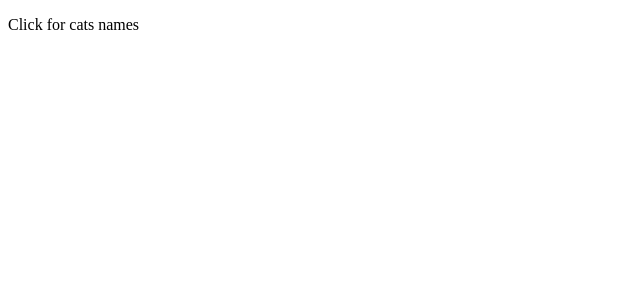
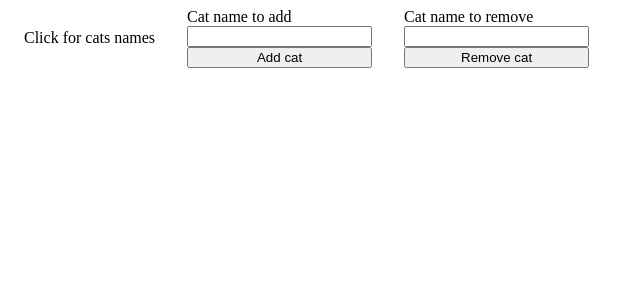
Before and after one commit to da-the-dev/angular-express, an Angular app: page / in a window 1280 px wide. Shown: the top 300 px of the page, without its empty margins (0-644 px from the left). Built offline with nearby package versions, Linux system fonts and the light colour scheme.

Commit message:
Added forms and fixed API

```diff
--- a/src/app/app.component.html
+++ b/src/app/app.component.html
@@ -1,7 +1,26 @@
-<p (click)="submit()">Click for cats names</p>
+<div class="control-container">
+  <div class="control-element">
+    <p (click)="submit()">Click for cats names</p>
+    <div *ngIf="cats.length > 0">
+      <ul *ngFor="let cat of cats">
+        <li>{{cat.name}}</li>
+      </ul>
+    </div>
+  </div>
 
-<div *ngIf="cats.length > 0">
-  <ul *ngFor="let cat of cats">
-    <li>{{cat.name}}</li>
-  </ul>
+  <div class="control-element">
+    <form class="form" (submit)="addCat(addCatName)">
+      <label for="catAdd">Cat name to add</label>
+      <input [(ngModel)]="addCatName" name="catAdd" type="text">
+      <button>Add cat</button>
+    </form>
+  </div>
+
+  <div class="control-element">
+    <form class="form" (submit)="killCat(killCatName)">
+      <label for="catKill">Cat name to remove</label>
+      <input [(ngModel)]="killCatName" name="catKill" type="text">
+      <button>Remove cat</button>
+    </form>
+  </div>
 </div>
--- a/src/app/app.component.scss
+++ b/src/app/app.component.scss
@@ -0,0 +1,16 @@
+.form {
+    display: flex;
+    flex-direction: column;
+}
+.control {
+    &-container {
+        display: flex;
+        // flex-direction: row;
+        justify-content: flex-start;
+        align-items: flex-start;
+    }
+    &-element {
+        margin: auto 1rem;
+        position: relative;
+    }
+}
--- a/src/app/app.component.ts
+++ b/src/app/app.component.ts
@@ -11,6 +11,8 @@ export class AppComponent implements OnInit {
   title = 'angular-express';
 
   cats: Cat[] = []
+  addCatName: string
+  killCatName: string
 
   constructor(
     private catService: CatService
@@ -21,6 +23,12 @@ export class AppComponent implements OnInit {
 
   submit() {
     this.catService.getAllCats().subscribe(ev => this.cats = ev)
-    console.log(this.cats)
+  }
+
+  addCat(name: string, body?: Record<string, any>) {
+    this.catService.addCat(name, body).subscribe(res => this.submit())
+  }
+  killCat(name: string) {
+    this.catService.killCat(name).subscribe(res => this.submit())
   }
 }
--- a/src/app/app.module.ts
+++ b/src/app/app.module.ts
@@ -1,5 +1,6 @@
 import { HttpClientModule } from '@angular/common/http';
 import { NgModule } from '@angular/core';
+import { FormsModule } from '@angular/forms';
 import { BrowserModule } from '@angular/platform-browser';
 
 import { AppRoutingModule } from './app-routing.module';
@@ -12,7 +13,8 @@ import { AppComponent } from './app.component';
   imports: [
     BrowserModule,
     HttpClientModule,
-    AppRoutingModule
+    AppRoutingModule,
+    FormsModule
   ],
   providers: [],
   bootstrap: [AppComponent]
--- a/src/app/core/services/cat.service.ts
+++ b/src/app/core/services/cat.service.ts
@@ -12,6 +12,15 @@ export class CatService {
   ) { }
 
   getAllCats() {
-    return this.httpClient.get<Cat[]>('http://localhost:4200/api/v1/cats')
+    return this.httpClient.get<Cat[]>('/api/v2/cats')
+  }
+  getCat(name: string) {
+    return this.httpClient.get<Cat>(`/api/v2/cats/${name}`)
+  }
+  addCat(name: string, payload?: Record<string, any>) {
+    return this.httpClient.put<Cat>(`/api/v2/cats/${name}`, payload || {})
+  }
+  killCat(name: string) {
+    return this.httpClient.delete<void>(`/api/v2/cats/${name}`)
   }
 }
```
Also changed, not shown: express/api/v2.js (+6 -3 lines).
